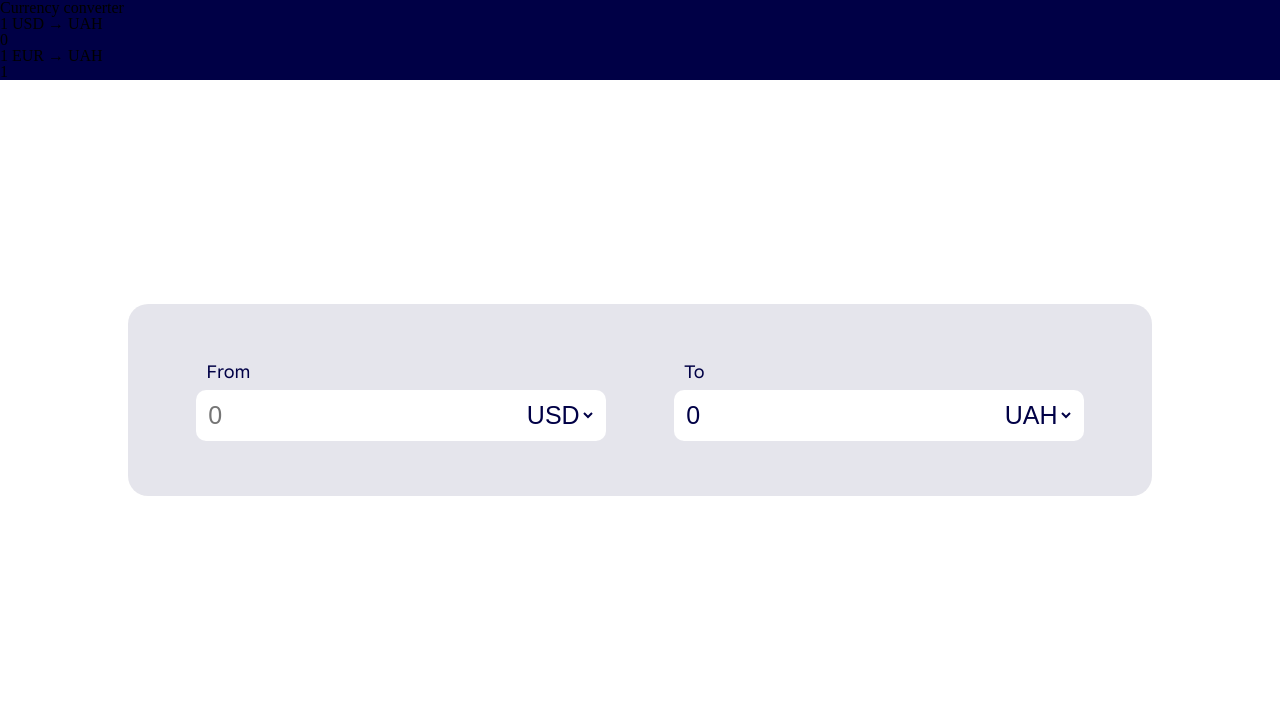
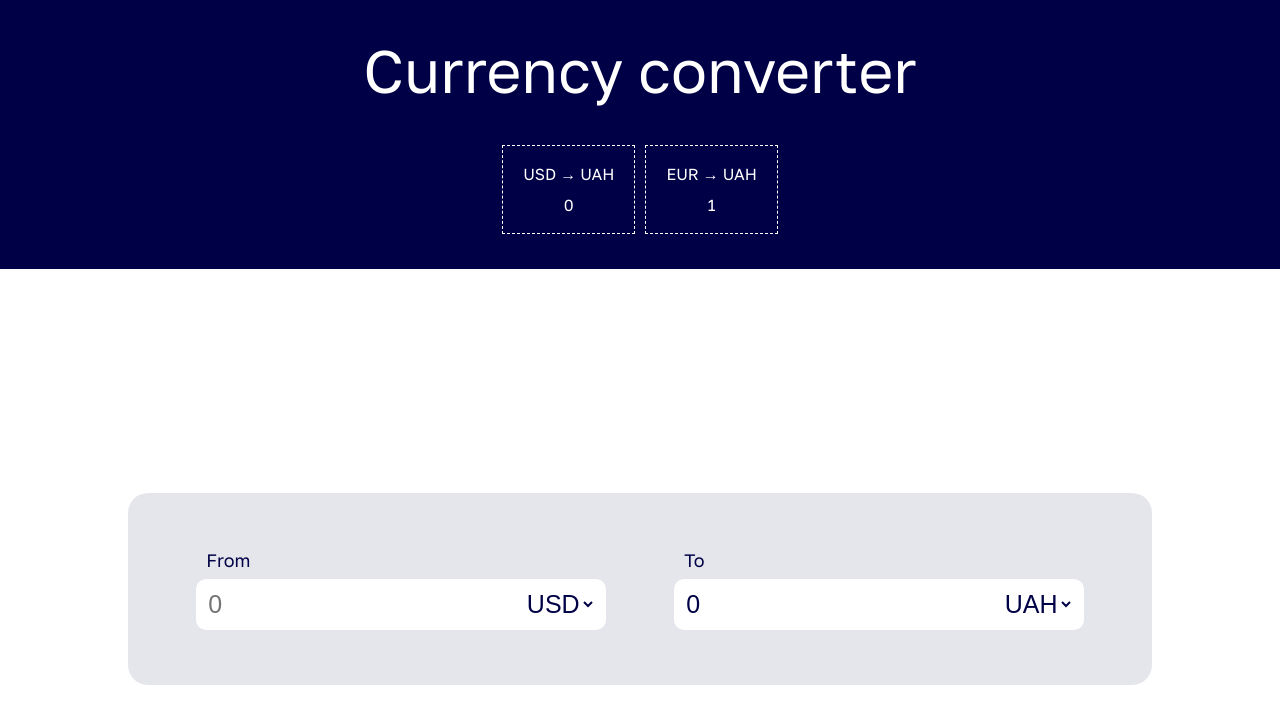
Before and after one commit to TaniaMitnovych/CurrencyConverter, a React (Create React App) app: page / in a window 1280 px wide. Shown: the top 724 px of the page. Built offline with nearby package versions, Linux system fonts and the light colour scheme.

Commit message:
added styles for header component

```diff
--- a/src/components/Header/Header.jsx
+++ b/src/components/Header/Header.jsx
@@ -8,8 +8,8 @@ const Header = (props) => {
         {
           props.currencies.map((currency,i)=>{
             return(
-              <li key={i}>
-                <p>{`${currency.amount} ${currency.from} → ${currency.to}`}</p>
+              <li key={i} className="header__currency-item">
+                <p>{`${currency.from} → ${currency.to}`}</p>
                 <p>{i}</p>
               </li>
             )
--- a/src/components/Header/Header.scss
+++ b/src/components/Header/Header.scss
@@ -1,5 +1,32 @@
 @import '../../vars.scss';
 
-.header{
+.header {
   background-color: $main-dark-color;
+  display: flex;
+  height: 100%;
+  flex-direction: column;
+  justify-content: center;
+  align-items: center;
+  color: white;
+  font-family: 'Golos Text', sans-serif;
+  min-width: 360px;
+  &__title {
+    font-size: 60px;
+    margin:40px 0;
+    text-align: center;
+  }
+  &__currency-list{
+    display: flex;
+    margin: 0 0 30px 0;
+  }
+  &__currency-item{
+    margin:5px;
+    padding: 20px;
+    text-align: center;
+    border: 1px dashed white;
+    &>p:first-child{
+      margin-bottom:15px;
+      font-size: 16px;
+    }
+  }
 }
```
